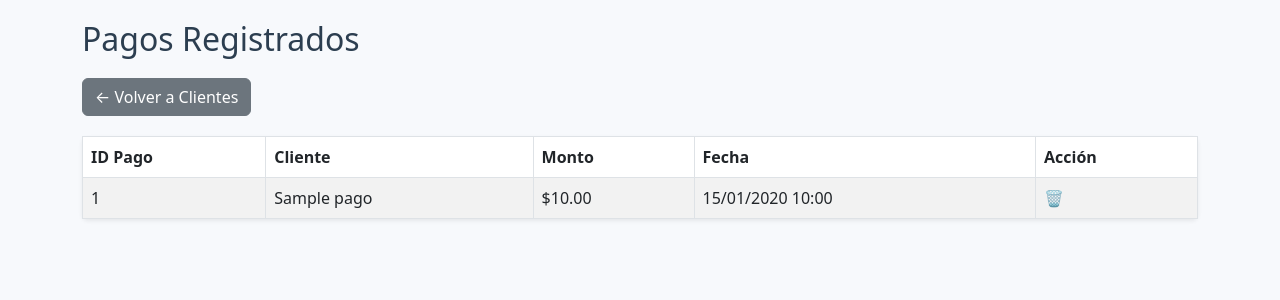
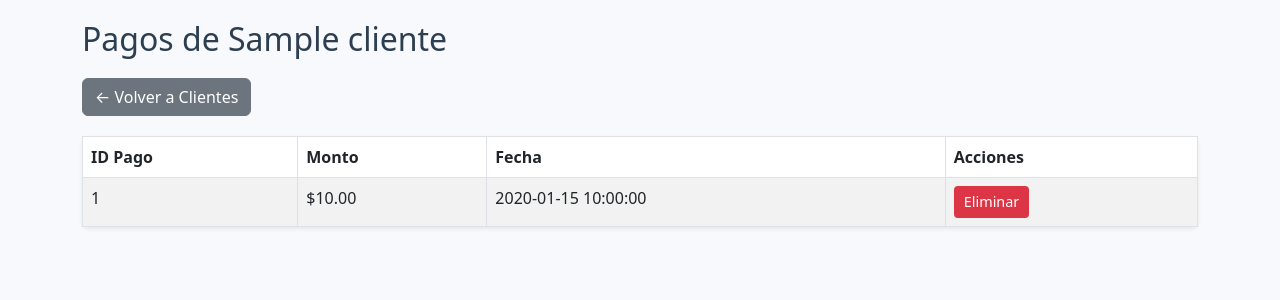
Before and after one commit to luisrobles062/ruta-cobros-app, a Flask app: template templates/pagos.html in a window 1280 px wide. Shown: the top 300 px of the page. Run offline with Flask 3, Linux system fonts and the light colour scheme; the template is opened without the code that fills it: most values are stand-ins (such as "Sample title", 1, 10 or a date in 2020); some libraries are stand-ins or nearby versions.

Commit message:
Update pagos.html

```diff
--- a/templates/pagos.html
+++ b/templates/pagos.html
@@ -2,7 +2,7 @@
 <html lang="es">
 <head>
     <meta charset="UTF-8" />
-    <title>Pagos - Solo Ricuras</title>
+    <title>Pagos del Cliente - Solo Ricuras</title>
     <link href="https://cdn.jsdelivr.net/npm/bootstrap@5.3.0/dist/css/bootstrap.min.css" rel="stylesheet" />
     <style>
         body {
@@ -14,7 +14,7 @@
             color: white;
         }
         .table-striped tbody tr:nth-of-type(odd) {
-            background-color: #e3efff;
+            background-color: #d9eaff;
         }
         .header-title {
             color: #2c3e50;
@@ -23,25 +23,23 @@
         .btn-back {
             margin-bottom: 20px;
         }
-        .alert-info {
-            max-width: 600px;
+        .btn-delete {
+            background-color: #dc3545;
+            color: white;
+            border: none;
+            padding: 5px 10px;
+            border-radius: 4px;
+            cursor: pointer;
+            font-size: 0.9em;
         }
-        .delete-btn {
-            color: red;
-            cursor: pointer;
+        .btn-delete:hover {
+            background-color: #c82333;
         }
     </style>
-    <script>
-        function confirmarEliminacion(id) {
-            if (confirm("¿Estás seguro de eliminar este pago?")) {
-                window.location.href = "/eliminar_pago/" + id;
-            }
-        }
-    </script>
 </head>
 <body>
     <div class="container">
-        <h2 class="header-title">Pagos Registrados</h2>
+        <h2 class="header-title">Pagos de {{ cliente.nombre }}</h2>
 
         <a href="{{ url_for('inicio') }}" class="btn btn-secondary btn-back">← Volver a Clientes</a>
 
@@ -50,26 +48,28 @@
             <thead>
                 <tr>
                     <th>ID Pago</th>
-                    <th>Cliente</th>
                     <th>Monto</th>
                     <th>Fecha</th>
-                    <th>Acción</th>
+                    <th>Acciones</th>
                 </tr>
             </thead>
             <tbody>
                 {% for pago in pagos %}
                 <tr>
-                    <td>{{ pago['id'] }}</td>
-                    <td>{{ pago['nombre'] }}</td>
-                    <td>${{ "{:,.2f}".format(pago['monto']) }}</td>
-                    <td>{{ pago['fecha'].strftime('%d/%m/%Y %H:%M') if pago['fecha'] else '' }}</td>
-                    <td><span class="delete-btn" onclick="confirmarEliminacion({{ pago['id'] }})">🗑️</span></td>
+                    <td>{{ pago.id }}</td>
+                    <td>${{ '%.2f' | format(pago.monto) }}</td>
+                    <td>{{ pago.fecha }}</td>
+                    <td>
+                        <form method="POST" action="{{ url_for('eliminar_pago', pago_id=pago.id) }}" onsubmit="return confirm('¿Seguro quieres eliminar este pago?');">
+                            <button type="submit" class="btn-delete">Eliminar</button>
+                        </form>
+                    </td>
                 </tr>
                 {% endfor %}
             </tbody>
         </table>
         {% else %}
-        <div class="alert alert-info">No hay pagos registrados aún.</div>
+        <div class="alert alert-info">No hay pagos registrados para este cliente.</div>
         {% endif %}
     </div>
 </body>
```
